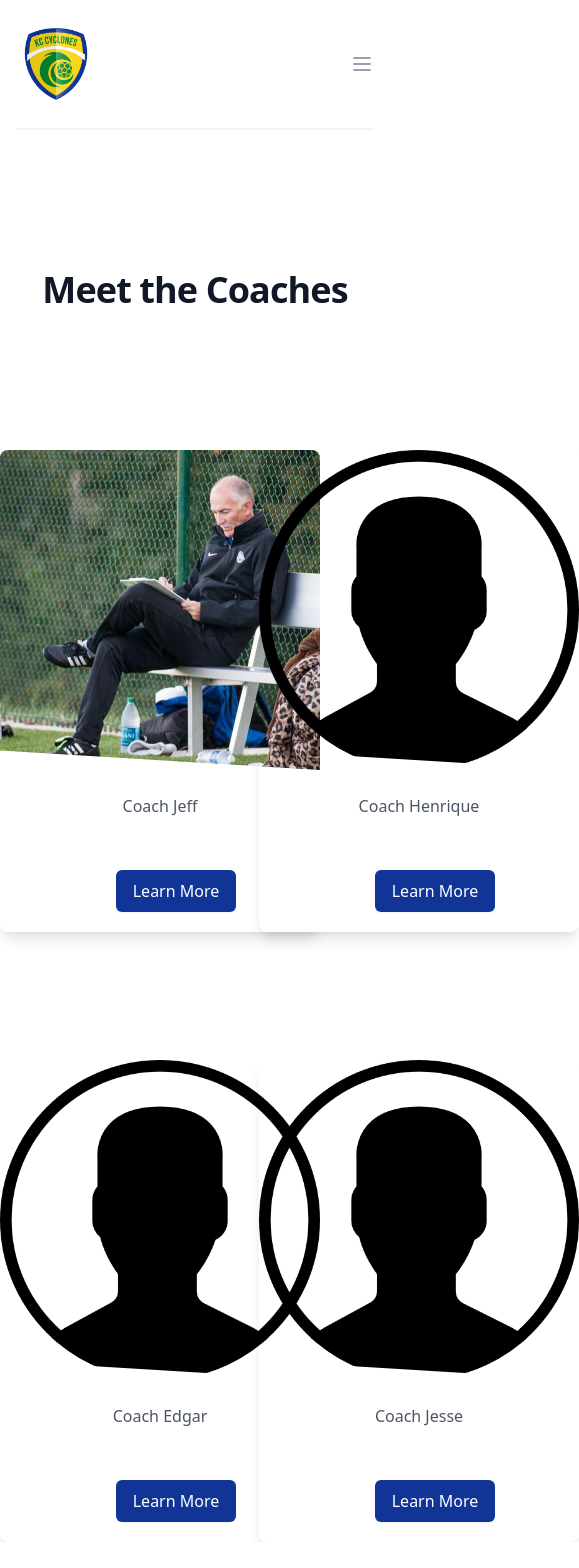
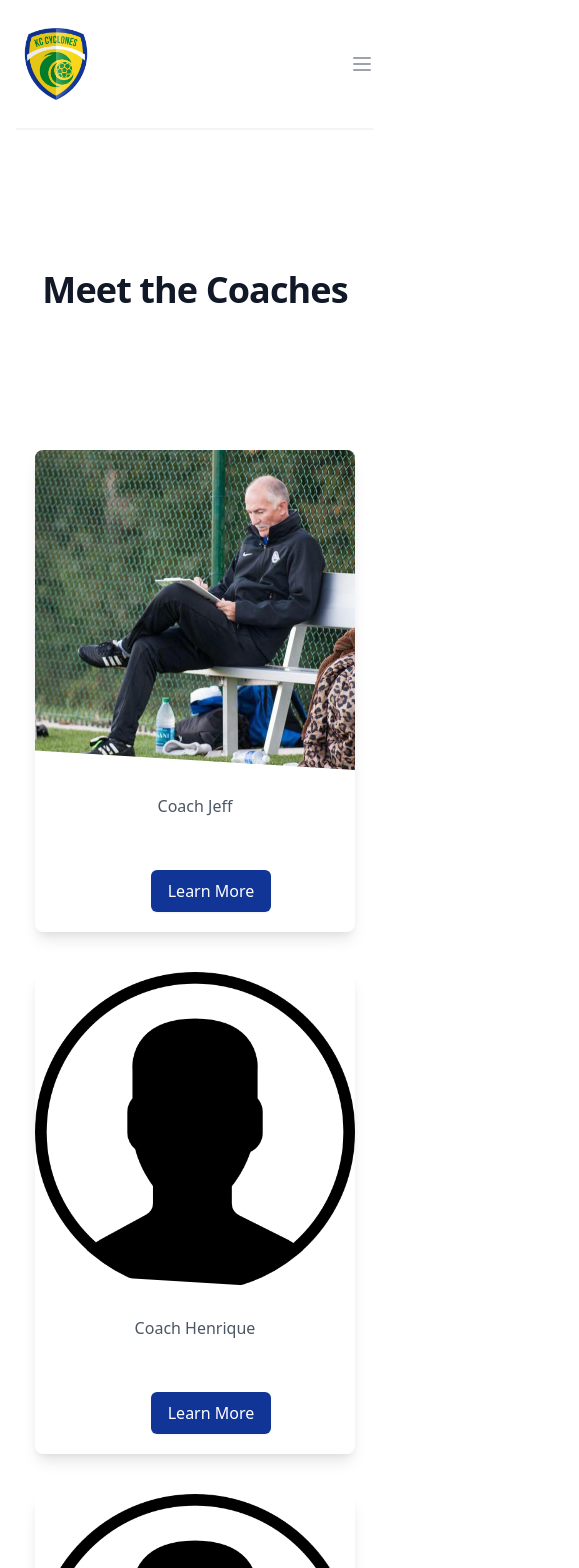
Before and after one commit to edgares7/kccyclonesyouth, a Vue app: page /coaches in a window 390 px wide. Shown: the top 1568 px of the page, 579 px wide, since content can reach past the window. Before the commit the page ends 1542 px from the top, so only its background shows below. Built offline with nearby package versions, Linux system fonts and the light colour scheme.

Commit message:
fixed breakpoint for coaches card grid

```diff
--- a/src/views/Coaches.vue
+++ b/src/views/Coaches.vue
@@ -7,7 +7,9 @@
         Meet the Coaches
       </h1>
     </div>
-    <div class="body grid grid-cols-2 gap-32">
+    <div
+      class="body grid sm:grid-cols-2 grid-cols-1 gap-10 md:gap-20 sm:gap-32"
+    >
       <router-link to="/coaches/jeff">
         <Card
           :image="'jeff.jpg'"
```
